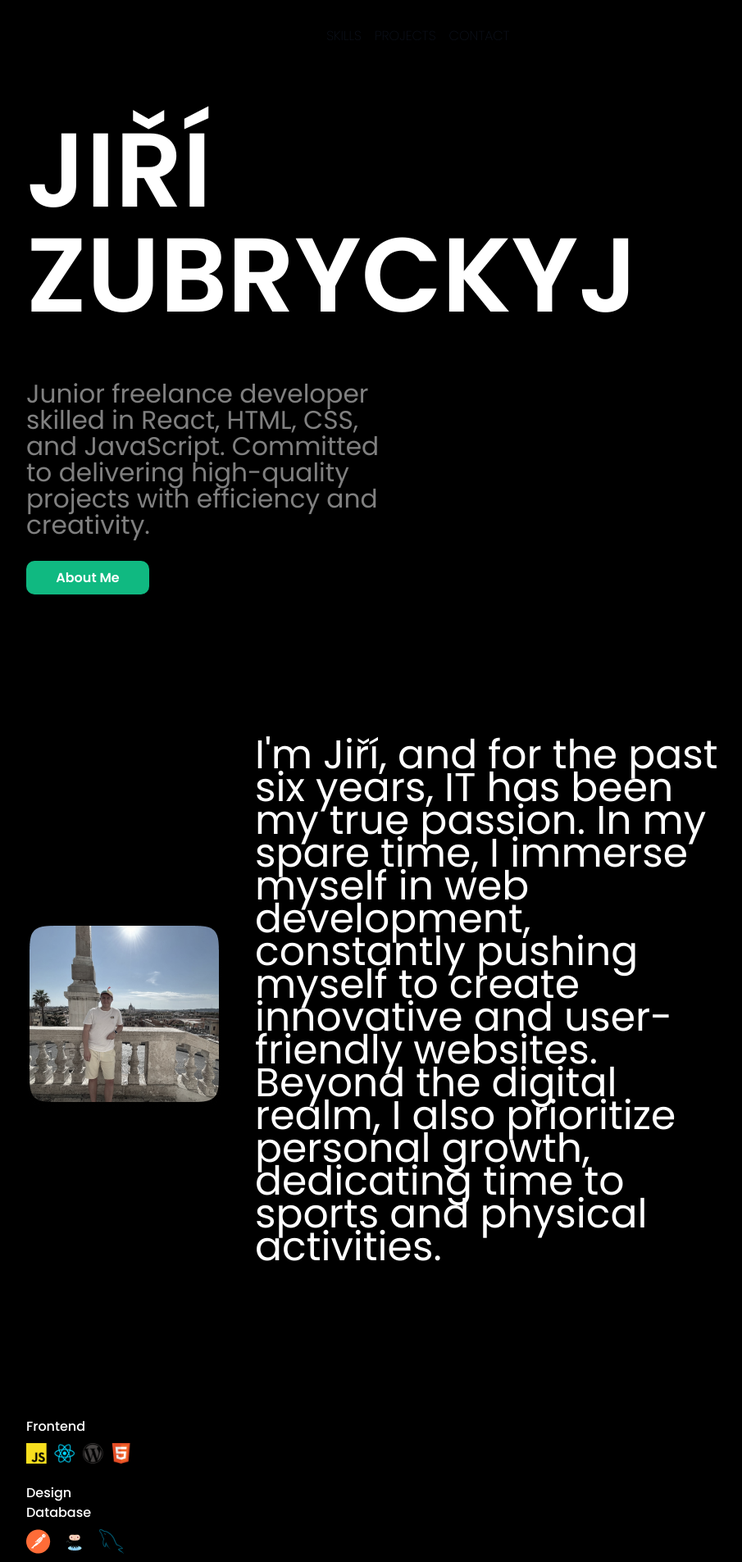
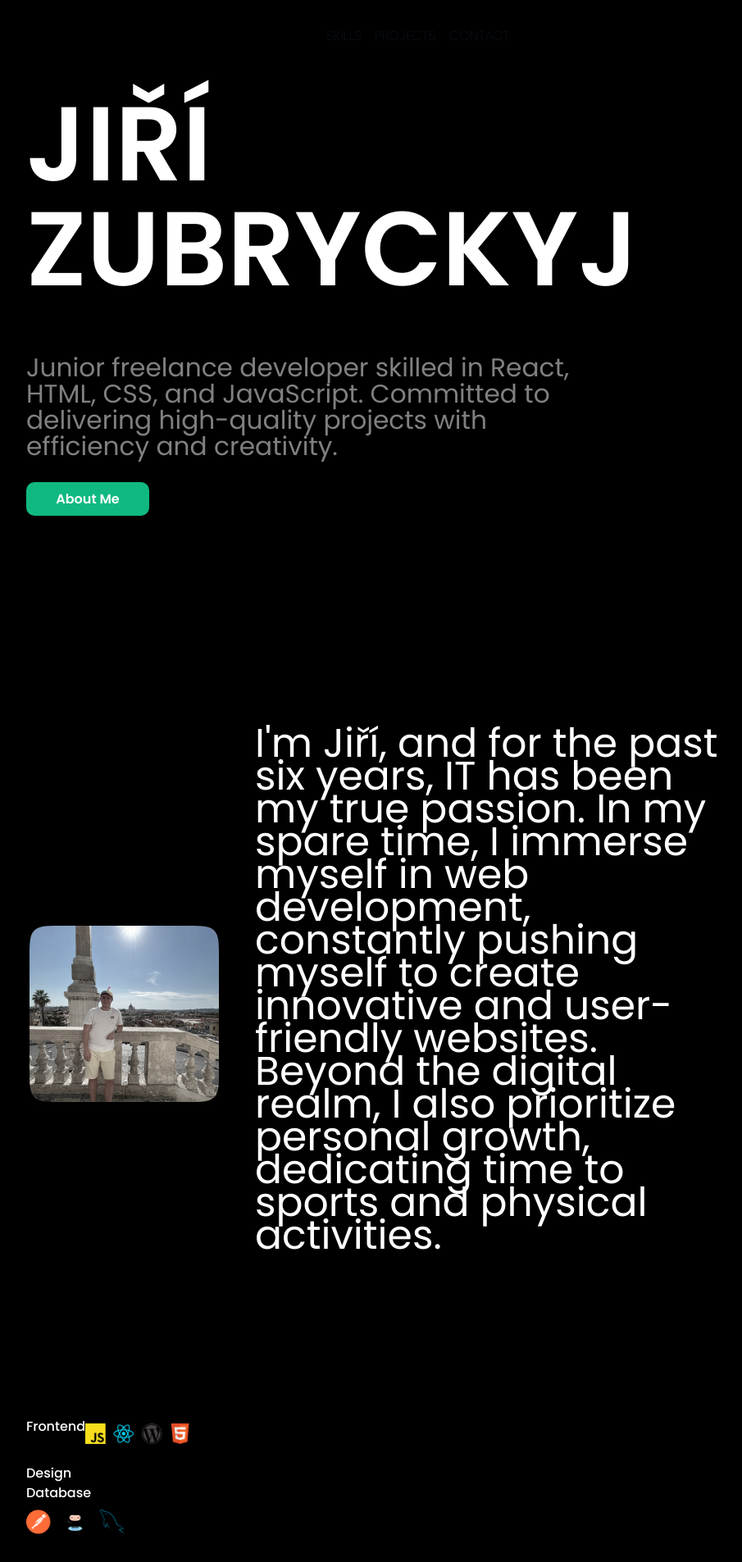
Before and after one commit to skokann/My-Portfolio, a React (Create React App) app: page / in a window 1280 px wide. Shown: the top 1905 px of the page at 82% size, without its empty margins (176-1081 px from the left). Built offline with nearby package versions, Linux system fonts and the light colour scheme.

Commit message:
update
update

```diff
--- a/src/App.js
+++ b/src/App.js
@@ -47,10 +47,10 @@ function App() {
           id="home"
           className="flex h-full  w-full min-h-screen flex-col "
         >
-          <h1 className="text-white  font-poppins  font-semibold text-5xl xl:text-9xl   mt-36 text-left">
+          <h1 className="text-white  font-poppins  font-semibold text-5xl xl:text-9xl xl:mt-28   mt-28 text-left">
             JIŘÍ <br></br> ZUBRYCKYJ
           </h1>
-          <p className="text-white leading-9 xl:leading-8 xl:w-1/2 text-3xl font-poppins text-left mt-16 opacity-50">
+          <p className="text-white leading-9 xl:leading-8 xl:w-5/6 text-3xl font-poppins text-left mt-16 opacity-50">
             Junior freelance developer skilled in React, HTML, CSS, and
             JavaScript. Committed to delivering high-quality projects with
             efficiency and creativity.
@@ -69,11 +69,11 @@ function App() {
             className="w-full h-full xl:flex-row gap-10  flex flex-col items-center min-h-screen bg-black"
           >
             <img
-              className="mt-32 w-full xl:w-1/3 xl:mt-20"
+              className="mt-24 w-full xl:w-1/3 xl:mt-20"
               src={me}
               alt="Logo"
             />
-            <p className="text-white mt-10 text-xl xl:leading-10  w-full font-regular font-poppins xl:text-5xl">
+            <p className="text-white mt-3 text-xl xl:leading-10  w-full font-regular font-poppins xl:text-5xl">
               I'm Jiří, and for the past six years, IT has been my true passion.
               In my spare time, I immerse myself in web development, constantly
               pushing myself to create innovative and user-friendly websites.
@@ -87,7 +87,7 @@ function App() {
             id="skills"
             className="w-full h-full flex flex-col  min-h-screen bg-black"
           >
-            <div className="flex mt-32 flex-col">
+            <div className="flex mt-32 flex-">
               <h1 className="text-white font-medium font-poppins">Frontend</h1>
               <div>
                 <img className="w-32 pt-2 pb-6" src={Frontend} alt="Logo" />
@@ -100,7 +100,7 @@ function App() {
             <div>
               <h1 className="text-white font-medium font-poppins">Database</h1>
               <div>
-                <img className="pt-2 pb-6" src={Database}></img>
+                <img className="w-32  pt-2 pb-6" src={Database}></img>
               </div>
             </div>
             <div>
@@ -108,7 +108,7 @@ function App() {
                 Adobe Apps
               </h1>
               <div>
-                <img className="pt-2 pb-6" src={Adobe}></img>
+                <img className="w-32  pt-2 pb-6" src={Adobe}></img>
               </div>
             </div>
             <p className="text-white font-regular font-poppins text-xl leading-7 mt-5">
```
